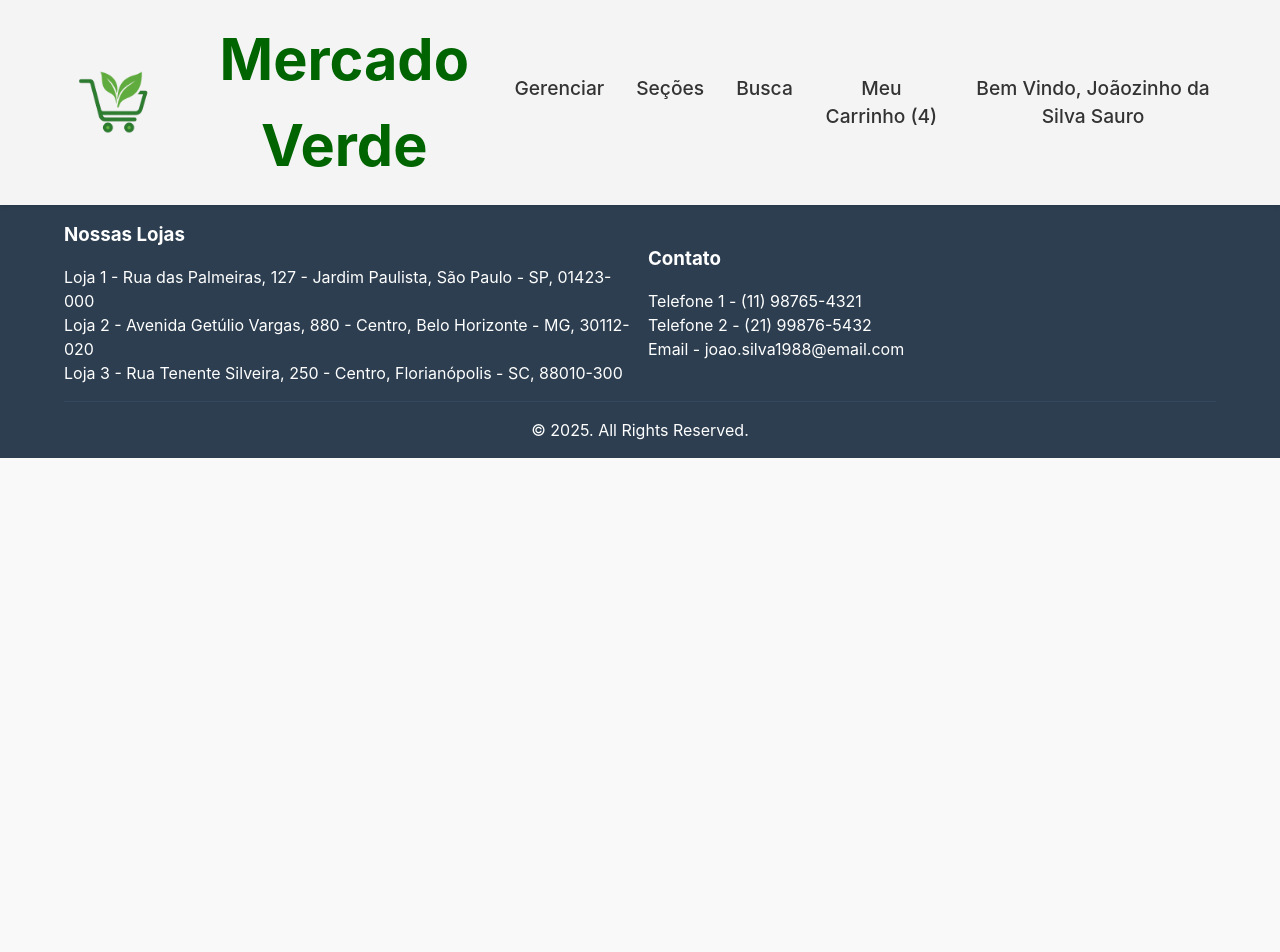
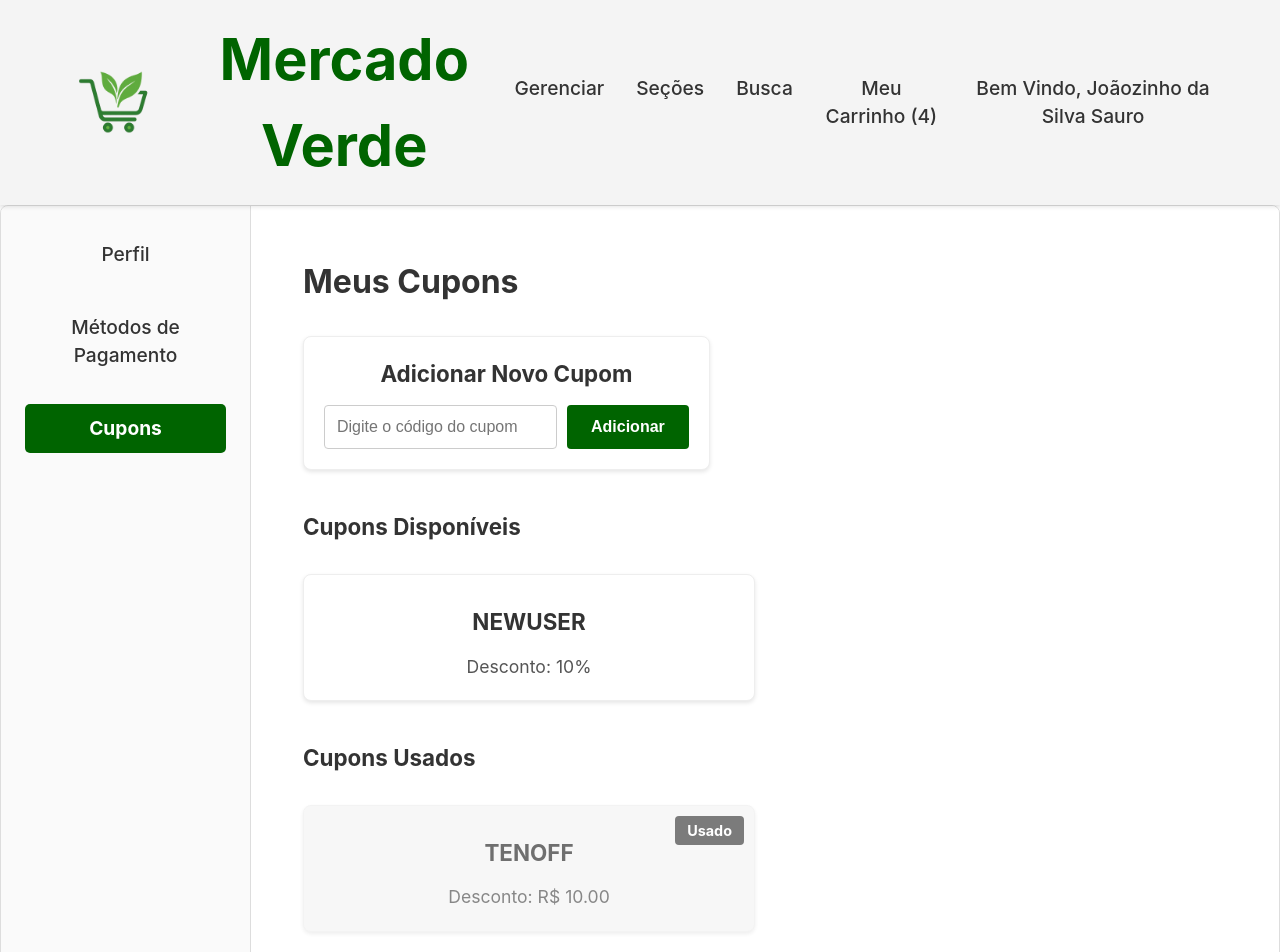
Before and after one commit to ArthurTRamos/Grocery-Store---Web-Project, a React (Create React App) app in the folder grocery-store-react/: page /user/coupons in a window 1280 px wide. Shown: the top 952 px of the page. Before the commit the page ends 800 px from the top, so only its background shows below. Built offline with nearby package versions, Linux system fonts and the light colour scheme.

Commit message:
add user coupons management feature with coupon addition and display

```diff
--- a/grocery-store-react/src/App.jsx
+++ b/grocery-store-react/src/App.jsx
@@ -15,6 +15,7 @@ import UserPage from "./pages/UserPage";
 import UserProfile from "./pages/UserProfile";
 import PaymentMethods from "./pages/PaymentMethods";
 import CartPage from "./pages/CartPage";
+import UserCoupons from "./pages/UserCoupons";
 
 import honeyImg from "./images/mel.jpg";
 
@@ -90,7 +91,7 @@ function App() {
       type: "percent",
     },
     {
-      couponNumber: "FREESHIP",
+      couponNumber: "TENOFF",
       discount: 10,
       type: "money",
     },
@@ -98,6 +99,11 @@ function App() {
       couponNumber: "GIGA12",
       discount: 12,
       type: "percent",
+    },
+    {
+      couponNumber: "FREEFIVE",
+      discount: 5,
+      type: "money",
     },
   ]);
 
@@ -142,8 +148,8 @@ function App() {
         used: false,
       },
       {
-        couponNumber: "FREESHIP",
-        used: false,
+        couponNumber: "TENOFF",
+        used: true,
       },
     ],
   });
@@ -177,6 +183,16 @@ function App() {
               <PaymentMethods userData={userData} setUserData={setUserData} />
             }
           />
+          <Route
+            path="coupons"
+            element={
+              <UserCoupons
+                userData={userData}
+                setUserData={setUserData}
+                coupons={coupons}
+              />
+            }
+          />
         </Route>
         <Route
           path="/cart"
--- /dev/null
+++ b/grocery-store-react/src/pages/CouponInfo.css
@@ -0,0 +1,59 @@
+* {
+  margin: 0;
+  padding: 0;
+  box-sizing: border-box;
+}
+
+.coupon-info-container-non-used,
+.coupon-info-container-used {
+  width: 100%;
+  padding: 20px;
+  border: 1px solid #eee;
+  border-radius: 8px;
+  box-shadow: 0 2px 4px rgba(0, 0, 0, 0.1);
+  background-color: #fff;
+  position: relative;
+  min-height: 120px;
+  display: flex;
+  flex-direction: column;
+  justify-content: space-between;
+}
+
+.coupon-info-container-used {
+  opacity: 0.7;
+  background-color: #f5f5f5;
+}
+
+.coupon-info-header {
+  margin-bottom: 15px;
+}
+
+.coupon-info-header h2 {
+  font-size: 1.4rem;
+  color: #333;
+  font-weight: bold;
+  text-align: center;
+}
+
+.coupon-info-details {
+  display: flex;
+  flex-direction: column;
+  gap: 8px;
+}
+
+.coupon-info-details p {
+  font-size: 1.1rem;
+  color: #555;
+}
+
+.used-coupon-info-label {
+  position: absolute;
+  top: 10px;
+  right: 10px;
+  background-color: #444;
+  color: white;
+  padding: 4px 12px;
+  border-radius: 4px;
+  font-size: 0.9rem;
+  font-weight: bold;
+}
--- /dev/null
+++ b/grocery-store-react/src/pages/CouponInfo.jsx
@@ -0,0 +1,27 @@
+import React from "react";
+import "./CouponInfo.css";
+
+function CouponInfo({ couponData, used }) {
+  return (
+    <div className={`coupon-info-container-${used ? "used" : "non-used"}`}>
+      <div className="coupon-info-header">
+        <h2>{couponData.couponNumber}</h2>
+      </div>
+      <div className="coupon-info-details">
+        <p>
+          Desconto:{" "}
+          {couponData.type === "money"
+            ? `R$ ${couponData.discount.toFixed(2)}`
+            : `${couponData.discount}%`}
+        </p>
+      </div>
+      {used && (
+        <div className="used-coupon-info-label">
+          <p>Usado</p>
+        </div>
+      )}
+    </div>
+  );
+}
+
+export default CouponInfo;
--- /dev/null
+++ b/grocery-store-react/src/pages/UserCoupons.css
@@ -0,0 +1,128 @@
+* {
+  margin: 0;
+  padding: 0;
+  box-sizing: border-box;
+}
+
+.user-coupons-container {
+  max-width: 1400px;
+  margin: 0 auto;
+  padding: 20px;
+  display: flex;
+  flex-direction: column;
+  gap: 30px;
+  align-items: flex-start; /* Align children to the left */
+}
+
+.user-coupons-header h1 {
+  font-size: 2rem;
+  color: #333;
+  font-weight: bold;
+}
+
+.user-coupons-add {
+  width: fit-content;
+  min-width: 300px;
+  background: #fff;
+  padding: 20px;
+  border-radius: 8px;
+  border: 1px solid #eee;
+  box-shadow: 0 2px 4px rgba(0, 0, 0, 0.1);
+  display: flex;
+  flex-direction: column;
+  gap: 15px;
+}
+
+.user-coupons-add h2 {
+  font-size: 1.4rem;
+  color: #333;
+  font-weight: bold;
+}
+
+.user-coupons-add-actions {
+  display: flex;
+  gap: 10px;
+}
+
+.user-coupons-add-actions input {
+  padding: 12px;
+  border: 1px solid #ccc;
+  border-radius: 4px;
+  font-size: 1rem;
+  width: 100%;
+  max-width: 300px;
+}
+
+.user-coupons-add-actions input:focus {
+  outline: none;
+  border-color: #006400;
+}
+
+.user-coupons-add-actions button {
+  padding: 12px 24px;
+  background-color: #006400;
+  color: white;
+  border: none;
+  border-radius: 4px;
+  font-size: 1rem;
+  font-weight: bold;
+  cursor: pointer;
+  width: fit-content;
+  transition: background-color 0.2s ease;
+}
+
+.user-coupons-add-actions button:hover {
+  background-color: #008000;
+}
+
+.user-coupons-list {
+  display: flex;
+  flex-direction: column;
+  gap: 20px;
+  width: 100%; /* Make sure list takes full width */
+}
+
+.user-coupons-list h2 {
+  font-size: 1.4rem;
+  color: #333;
+  font-weight: bold;
+  margin-top: 10px;
+  text-align: left; /* Explicitly align text to the left */
+}
+
+.non-used-coupons-exhibition-container,
+.used-coupons-exhibition-container {
+  width: 100%;
+  display: grid;
+  grid-template-columns: repeat(auto-fill, minmax(300px, 1fr));
+  gap: 20px;
+  padding: 10px 0;
+}
+
+/* Responsive design */
+@media (max-width: 768px) {
+  .user-coupons-container {
+    padding: 15px;
+  }
+
+  .user-coupons-header h1 {
+    font-size: 1.5rem;
+  }
+
+  .user-coupons-add {
+    padding: 15px;
+  }
+
+  .user-coupons-add input {
+    max-width: 100%;
+  }
+
+  .user-coupons-add button {
+    width: 100%;
+  }
+
+  .non-used-coupons-exhibition-container,
+  .used-coupons-exhibition-container {
+    grid-template-columns: 1fr;
+  }
+}
--- /dev/null
+++ b/grocery-store-react/src/pages/UserCoupons.jsx
@@ -0,0 +1,109 @@
+import React, { useState } from "react";
+
+import "./UserCoupons.css";
+
+import CouponInfo from "./CouponInfo";
+
+function UserCoupons({ userData, setUserData, coupons }) {
+  // State to manage the new coupon number
+  const [newCouponNumber, setNewCouponNumber] = useState("");
+
+  // Handler for when the NewCoupon is added
+  const handleNewCouponAdd = () => {
+    // Check if the coupon number is already in the user's coupons
+    const couponExists = userData.coupons.find(
+      (coupon) => coupon.couponNumber === newCouponNumber
+    );
+    if (couponExists) {
+      alert("Cupom já adicionado!");
+      return;
+    }
+
+    // Check if the coupon number is valid
+    const couponData = coupons.find(
+      (coupon) => coupon.couponNumber === newCouponNumber
+    );
+    if (!couponData) {
+      alert("Cupom inválido!");
+      return;
+    }
+
+    // Add the new coupon to the user's coupons
+    // and set it as unused
+    setUserData((prevData) => ({
+      ...prevData,
+      coupons: [
+        ...prevData.coupons,
+        {
+          couponNumber: newCouponNumber,
+          used: false,
+        },
+      ],
+    }));
+  };
+
+  return (
+    <div className="user-coupons-container">
+      <div className="user-coupons-header">
+        <h1>Meus Cupons</h1>
+      </div>
+      <div className="user-coupons-add">
+        <h2>Adicionar Novo Cupom</h2>
+        <div className="user-coupons-add-actions">
+          <input
+            type="text"
+            placeholder="Digite o código do cupom"
+            value={newCouponNumber}
+            onChange={(e) => setNewCouponNumber(e.target.value.toUpperCase())}
+            onKeyDown={(e) => {
+              if (e.key === "Enter") {
+                handleNewCouponAdd();
+              }
+            }}
+          />
+          <button
+            onClick={() => {
+              handleNewCouponAdd();
+            }}
+          >
+            Adicionar
+          </button>
+        </div>
+      </div>
+      <div className="user-coupons-list">
+        <h2>Cupons Disponíveis</h2>
+        <div className="non-used-coupons-exhibition-container">
+          {userData.coupons.map((userCoupon, index) => {
+            const couponData = coupons.find(
+              (coupon) => coupon.couponNumber === userCoupon.couponNumber
+            );
+            return couponData && !userCoupon.used ? (
+              <CouponInfo
+                key={couponData.couponNumber}
+                couponData={couponData}
+                used={userCoupon.used}
+              />
+            ) : null;
+          })}
+        </div>
+        <h2>Cupons Usados</h2>
+        <div className="used-coupons-exhibition-container">
+          {userData.coupons.map((userCoupon, index) => {
+            const couponData = coupons.find(
+              (coupon) => coupon.couponNumber === userCoupon.couponNumber
+            );
+            return couponData && userCoupon.used ? (
+              <CouponInfo
+                key={couponData.couponNumber}
+                couponData={couponData}
+                used={userCoupon.used}
+              />
+            ) : null;
+          })}
+        </div>
+      </div>
+    </div>
+  );
+}
+
+export default UserCoupons;
--- a/grocery-store-react/src/pages/UserPage.jsx
+++ b/grocery-store-react/src/pages/UserPage.jsx
@@ -30,6 +30,16 @@ function UserPage() {
                 Métodos de Pagamento
               </NavLink>
             </li>
+            <li>
+              <NavLink
+                to="/user/coupons"
+                className={({ isActive }) =>
+                  isActive ? "active-sidebar-link" : ""
+                }
+              >
+                Cupons
+              </NavLink>
+            </li>
           </ul>
         </nav>
       </div>
```
